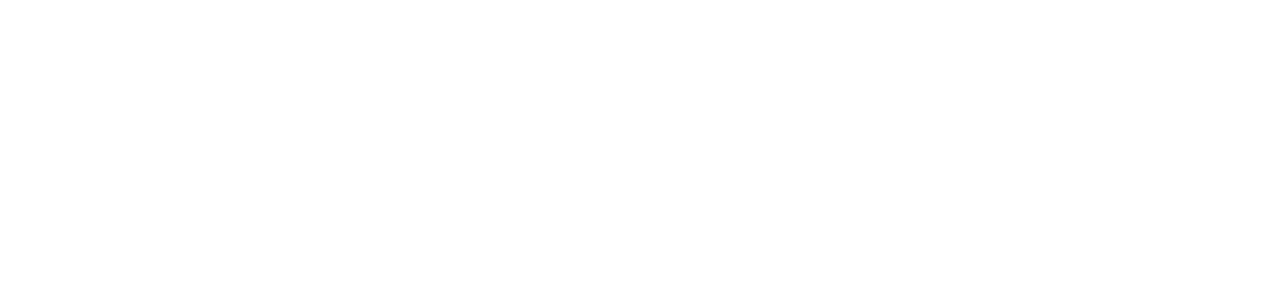
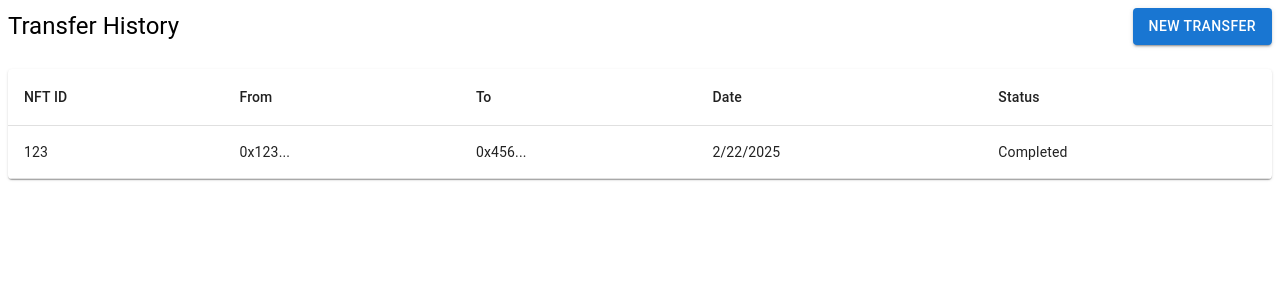
Before and after one commit to ProgrammedByHussain/LandLockerz, a React (Vite) app in the folder src/react-project-frontend/: page /transfers in a window 1280 px wide. Before the commit this address had no page. Shown: the top 300 px of the page. Built offline with nearby package versions, Linux system fonts and the light colour scheme.

Commit message:
NFT transfer functionality

```diff
--- a/src/react-project-frontend/src/App.jsx
+++ b/src/react-project-frontend/src/App.jsx
@@ -1,9 +1,10 @@
-import React from 'react';
-import { BrowserRouter as Router, Routes, Route } from 'react-router-dom';
-import { UserProvider } from './providers/user';
-import LoginComponent from './components/LoginComponent';
-import HomePage from './components/HomePage'; // Create this component
-import ValidateProperty from './components/validateProperty';
+import React from "react";
+import { BrowserRouter as Router, Routes, Route } from "react-router-dom";
+import { UserProvider } from "./providers/user";
+import LoginComponent from "./components/LoginComponent";
+import HomePage from "./components/HomePage"; // Create this component
+import ValidateProperty from "./components/validateProperty";
+import Transfers from "./pages/transfers";
 function App() {
   return (
     <UserProvider>
@@ -12,7 +13,7 @@
           <Route path="/" element={<LoginComponent />} />
           <Route path="/home" element={<HomePage />} />
           <Route path="/validate" element={<ValidateProperty />} />
-
+          <Route path="/transfers" element={<Transfers />} />
         </Routes>
       </Router>
     </UserProvider>
--- a/src/react-project-frontend/src/components/validateProperty.jsx
+++ b/src/react-project-frontend/src/components/validateProperty.jsx
@@ -33,7 +33,9 @@
             <Typography variant="h6" component="div" sx={{ flexGrow: 1 }}>
               NFT Land Registry
             </Typography>
-            <Button color="inherit">About</Button>
+            <Button color="inherit" onClick={() => navigate("/transfers")}>
+              Transfer NFTs
+            </Button>
             <Button color="inherit" variant="outlined" sx={{ ml: 2 }}>
               Connect Wallet
             </Button>
--- /dev/null
+++ b/src/react-project-frontend/src/pages/transfers.jsx
@@ -0,0 +1,201 @@
+import React, { useState, useEffect } from "react";
+import {
+  Paper,
+  Typography,
+  Table,
+  TableBody,
+  TableCell,
+  TableContainer,
+  TableHead,
+  TableRow,
+  Button,
+  Dialog,
+  DialogTitle,
+  DialogContent,
+  DialogActions,
+  TextField,
+  IconButton,
+  Box,
+  Alert,
+  CircularProgress,
+} from "@mui/material";
+import CloseIcon from "@mui/icons-material/Close";
+import { react_project_backend } from "../../../declarations/react-project-backend";
+
+const Transfers = () => {
+  const [transfers, setTransfers] = useState([]);
+  const [loading, setLoading] = useState(false);
+  const [error, setError] = useState("");
+  const [openDialog, setOpenDialog] = useState(false);
+  const [transferData, setTransferData] = useState({
+    nftId: "",
+    newOwner: "",
+  });
+
+  // Fetch transfer history
+  const fetchTransfers = async () => {
+    try {
+      setLoading(true);
+      // const response = await react_project_backend.getTransferHistory();
+      // setTransfers(response);
+
+      // Placeholder data - replace with actual data
+      setTransfers([
+        {
+          id: 1,
+          nftId: "123",
+          fromOwner: "0x123...",
+          toOwner: "0x456...",
+          date: new Date().toISOString(),
+          status: "Completed",
+        },
+      ]);
+    } catch (err) {
+      setError("Failed to fetch transfer history: " + err.message);
+    } finally {
+      setLoading(false);
+    }
+  };
+
+  useEffect(() => {
+    fetchTransfers();
+  }, []);
+
+  const handleTransfer = async () => {
+    try {
+      setLoading(true);
+      setError("");
+
+      const success = await react_project_backend.transfer_nft(
+        BigInt(transferData.nftId),
+        transferData.newOwner
+      );
+
+      if (success) {
+        setOpenDialog(false);
+        fetchTransfers();
+        setTransferData({ nftId: "", newOwner: "" });
+      } else {
+        setError("Transfer failed");
+      }
+    } catch (err) {
+      setError("Transfer failed: " + err.message);
+    } finally {
+      setLoading(false);
+    }
+  };
+
+  return (
+    <Box sx={{ width: "100%" }}>
+      <Box
+        sx={{
+          display: "flex",
+          justifyContent: "space-between",
+          alignItems: "center",
+          mb: 3,
+        }}
+      >
+        <Typography variant="h5">Transfer History</Typography>
+        <Button variant="contained" onClick={() => setOpenDialog(true)}>
+          New Transfer
+        </Button>
+      </Box>
+
+      {error && (
+        <Alert severity="error" sx={{ mb: 3 }}>
+          {error}
+        </Alert>
+      )}
+
+      <TableContainer component={Paper}>
+        <Table>
+          <TableHead>
+            <TableRow>
+              <TableCell>NFT ID</TableCell>
+              <TableCell>From</TableCell>
+              <TableCell>To</TableCell>
+              <TableCell>Date</TableCell>
+              <TableCell>Status</TableCell>
+            </TableRow>
+          </TableHead>
+          <TableBody>
+            {loading ? (
+              <TableRow>
+                <TableCell colSpan={5} align="center">
+                  <CircularProgress />
+                </TableCell>
+              </TableRow>
+            ) : transfers.length > 0 ? (
+              transfers.map((transfer) => (
+                <TableRow key={transfer.id}>
+                  <TableCell>{transfer.nftId}</TableCell>
+                  <TableCell>{transfer.fromOwner}</TableCell>
+                  <TableCell>{transfer.toOwner}</TableCell>
+                  <TableCell>
+                    {new Date(transfer.date).toLocaleDateString()}
+                  </TableCell>
+                  <TableCell>{transfer.status}</TableCell>
+                </TableRow>
+              ))
+            ) : (
+              <TableRow>
+                <TableCell colSpan={5} align="center">
+                  No transfers found
+                </TableCell>
+              </TableRow>
+            )}
+          </TableBody>
+        </Table>
+      </TableContainer>
+
+      <Dialog
+        open={openDialog}
+        onClose={() => setOpenDialog(false)}
+        fullWidth
+        maxWidth="sm"
+      >
+        <DialogTitle>
+          New Transfer
+          <IconButton
+            onClick={() => setOpenDialog(false)}
+            sx={{ position: "absolute", right: 8, top: 8 }}
+          >
+            <CloseIcon />
+          </IconButton>
+        </DialogTitle>
+        <DialogContent>
+          <Box sx={{ pt: 2, display: "flex", flexDirection: "column", gap: 2 }}>
+            <TextField
+              label="NFT ID"
+              fullWidth
+              value={transferData.nftId}
+              onChange={(e) =>
+                setTransferData({ ...transferData, nftId: e.target.value })
+              }
+            />
+            <TextField
+              label="New Owner Address"
+              fullWidth
+              value={transferData.newOwner}
+              onChange={(e) =>
+                setTransferData({ ...transferData, newOwner: e.target.value })
+              }
+            />
+          </Box>
+        </DialogContent>
+        <DialogActions>
+          <Button onClick={() => setOpenDialog(false)}>Cancel</Button>
+          <Button
+            onClick={handleTransfer}
+            variant="contained"
+            disabled={loading}
+          >
+            {loading ? <CircularProgress size={24} /> : "Transfer"}
+          </Button>
+        </DialogActions>
+      </Dialog>
+    </Box>
+  );
+};
+
+export default Transfers;
```
